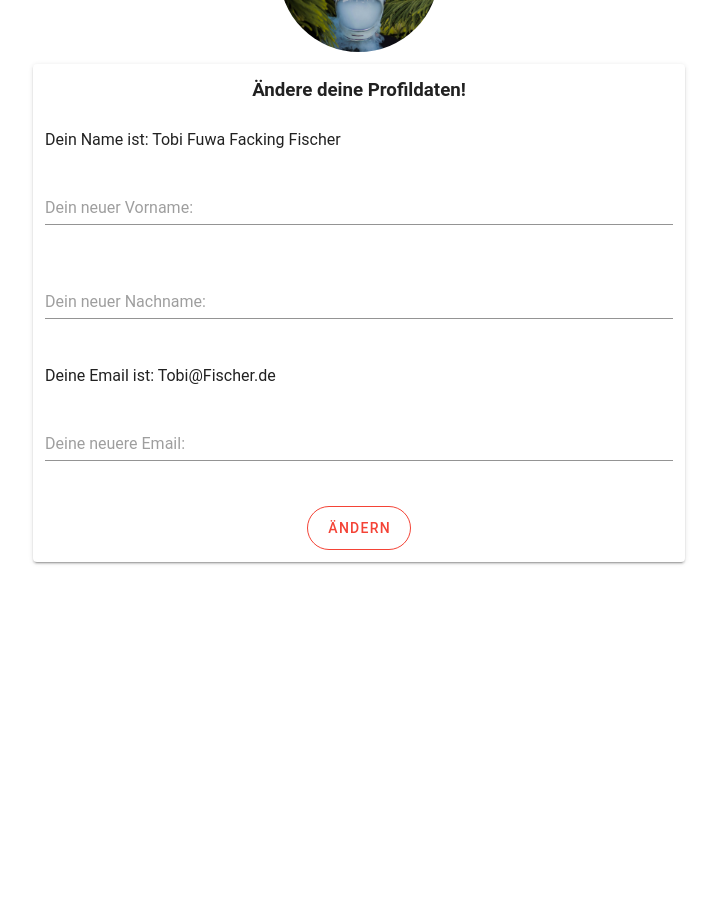
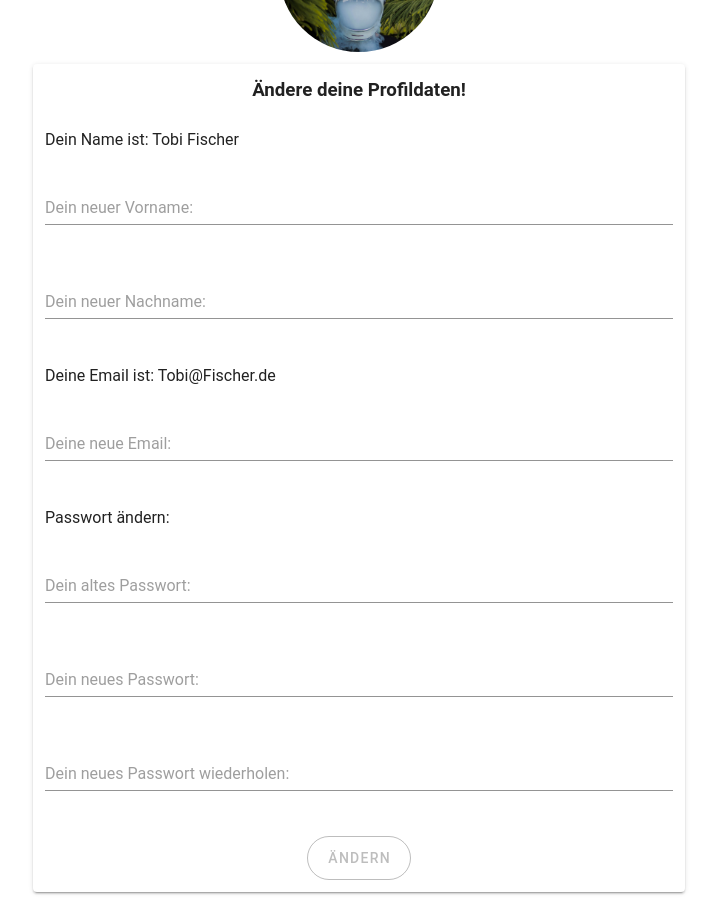
Before and after one commit to hfu-gis/alpha, a Vue app: page /settings in a window 1280 px wide. Shown: the part 280-1204 px from the top of the page, without its empty margins (281-998 px from the left). Before the commit the page ends 874 px from the top, so only its background shows below. Built offline with nearby package versions, Linux system fonts and the light colour scheme; a small style sheet from the web is missing; the HTML template or start-up script is replaced by a standard one; what vue-textarea-autosize would draw is missing.

Commit message:
Settings finish + added password check

```diff
--- a/src/components/Settings.vue
+++ b/src/components/Settings.vue
@@ -34,12 +34,27 @@
                         <span>Deine Email ist: {{email}}</span>
                     </v-col>
                     <v-col cols="12" class="text-center">
-                        <v-text-field v-model="last" placeholder="Deine neuere Email:"></v-text-field>
+                        <v-text-field v-model="newEmail" placeholder="Deine neue Email:"></v-text-field>
+                    </v-col>
+
+                    <v-col cols="12" class="text-start">
+                        <span>Passwort ändern:</span>
+                    </v-col>
+                    <v-col cols="12" class="text-center">
+                        <v-text-field v-model="pwOld" type="password" :error-messages="error" @input="checkPw" placeholder="Dein altes Passwort:"></v-text-field>
+                    </v-col>
+                    <v-col cols="12" class="text-center">
+                        <v-text-field v-model="pwNewOne" :error-messages="error" labe="password" type="password" @input="checkPW" placeholder="Dein neues Passwort:"></v-text-field>
+                    </v-col>
+                    <v-col cols="12" class="text-center">
+                        <v-text-field v-model="pwNewTwo" :error-messages="error" labe="password" type="password" @input="checkPW" placeholder="Dein neues Passwort wiederholen:"></v-text-field>
                     </v-col>
 
 
+
+
                     <v-col cols="12" class="text-center">
-                        <v-btn class="button" rounded outlined color="red" large @click="change">ändern</v-btn>
+                        <v-btn class="button" rounded outlined color="red" large @click="change" :disabled="!validat">ändern</v-btn>
                     </v-col>
                 </v-card>
              </v-row>
@@ -61,11 +76,17 @@ export default  {
    data:() => {
         return {
             firstname: "Tobi",
-            lastname: "Fuwa Facking Fischer",
+            lastname: "Fischer",
             first:"",
             last:"",
             email:"Tobi@Fischer.de",
-            newEmail:""
+            newEmail:"",
+            pwOld:"",
+            pwNewOne:"",
+            pwNewTwo:"",
+            validate: false,
+            error: null,
+
 
         }
     },
@@ -74,7 +95,36 @@ export default  {
             this.firstname=this.first
             this.lastname=this.last
             this.email=this.newEmail
+            this.first="";
+            this.last="";
+            this.newEmail="";
+            this.pwOld="";
+            this.pwNewOne="";
+            this.pwNewTwo="";
+            alert("Deine Einstellungen wurden verändert!")
+        },
+        checkPW() {
+
+                if(this.pwOld == this.pwNewOne) {
+                    this.error = "Dein neues Passwort muss ein anderes als dein altes Passwort sein";
+                    return false;
+                }
+                if(this.pwNewOne !== this.pwNewTwo){
+                    this.error = "Password ist nicht gleich";
+                    this.validat = false;
+                    return false;
+                }
+                if(this.pwNewOne.length < 8) {
+                    this.error = "Dein Passwort muss mindestens 8 Zeichen haben";
+                    return false;
+                }
+
+                this.error = null;
+                this.validat = true;
+                return true;
+            },
+
         }
     }
-}
+
 </script>
```
